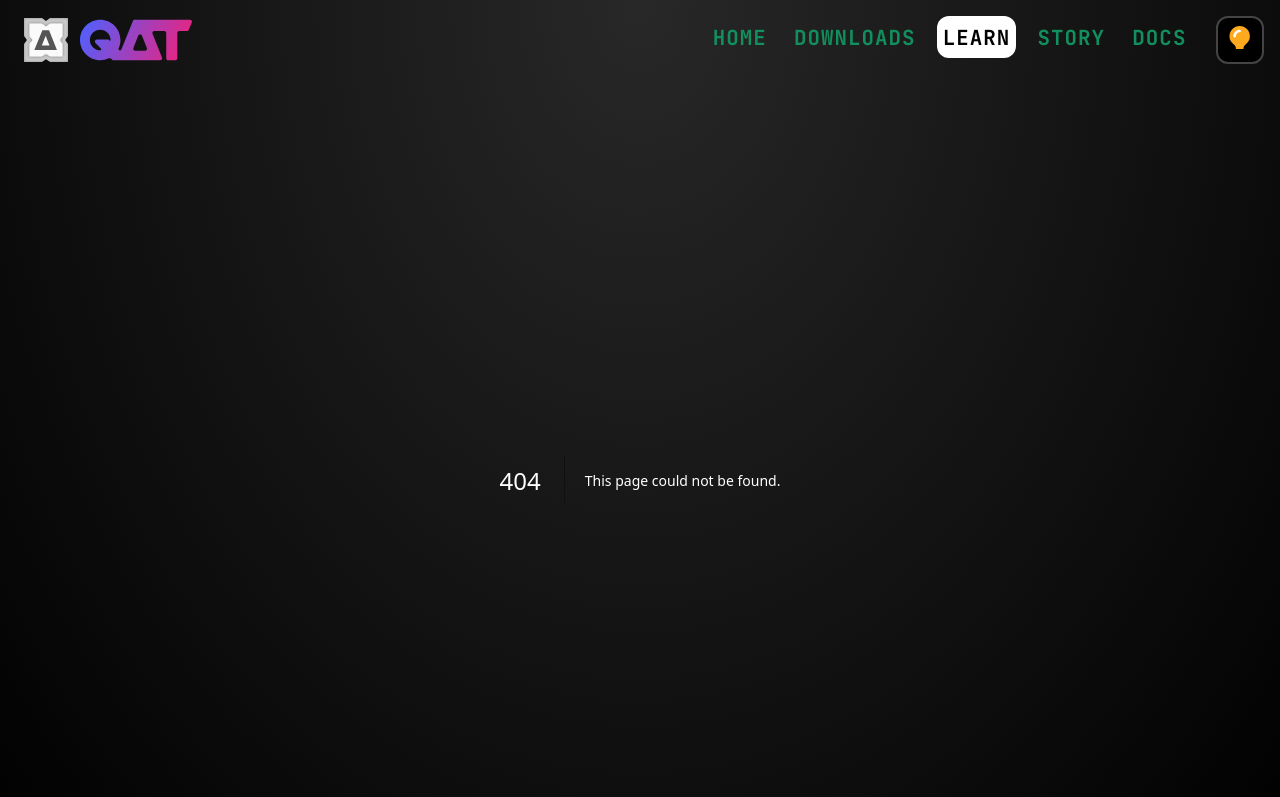
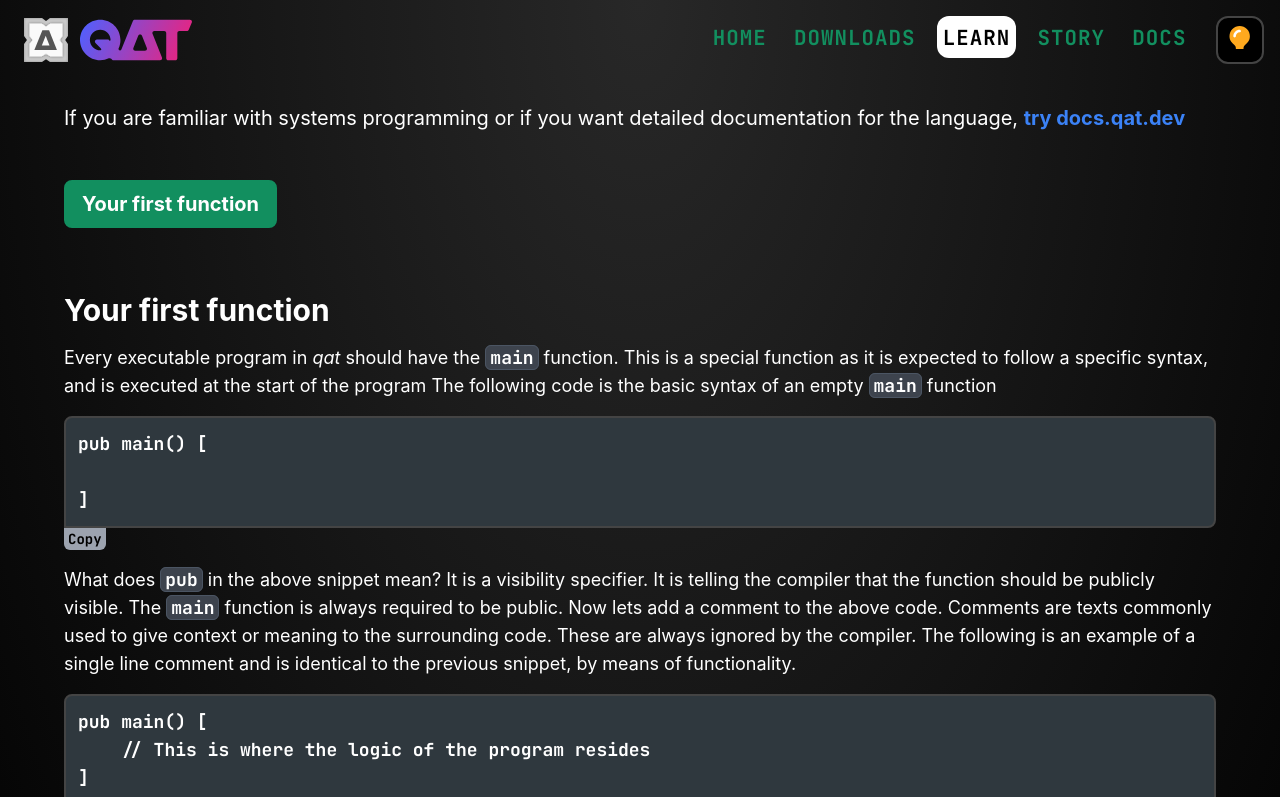
Before and after one commit to qatlang/QatDev, a Next.js app: page /learn in a window 1280 px wide. Before the commit this address had no page. Shown: the top 797 px of the page. Built offline with nearby package versions, Linux system fonts and the light colour scheme.

Commit message:
Added /learn page
- Added page to provide tutorials or guides about the language

- For now, this page has different purpose compared the docs site

```diff
--- /dev/null
+++ b/pages/learn.tsx
@@ -0,0 +1,113 @@
+import path from "path";
+import fs from "fs";
+import { useState } from "react";
+import Markdown from "../components/Markdown";
+import Link from "next/link";
+
+export async function getStaticProps(_ctx: any) {
+  const dir = path.resolve("./public/", "learn");
+  const filenames = fs.readdirSync(dir);
+  const result = filenames
+    .map((p) => {
+      const itemPath = path.join(dir, p);
+      const content = fs.readFileSync(itemPath).toString();
+      const [headStr, contentStr] = content.split("---");
+      const [titleStr, indexStr] = headStr.split("\n");
+      return {
+        title: titleStr.split(": ")[1],
+        index: Number(indexStr.split(": ")[1]),
+        content: contentStr,
+      };
+    })
+    .sort((a, b) => a.index - b.index);
+  return { props: { files: result } };
+}
+
+export default function Page(props: {
+  files: {
+    title: string;
+    index: number;
+    content: string;
+  }[];
+}) {
+  const [index, setIndex] = useState<number>(0);
+  return (
+    <div className="flex flex-col w-[100%]">
+      <title>Learn | QAT Programming Language</title>
+      <div className="flex flex-col self-center w-[90%]">
+        <div className="text-xl text-left my-6">
+          If you are familiar with systems programming or if you want detailed
+          documentation for the language,{" "}
+          <Link
+            className="font-bold text-blue-500 active:text-black"
+            href="https://docs.qat.dev"
+            target="_blank"
+          >
+            try docs.qat.dev
+          </Link>
+        </div>
+        <div className="flex flex-row w-[100%] overflow-x-auto pb-6 my-6">
+          {props.files.flatMap((f, i) => {
+            return (
+              <div
+                className="transition-colors cursor-pointer border-2 border-solid border-gray-400 dark:border-styleGray hover:border-black dark:hover:border-white hover:bg-black dark:hover:bg-white hover:text-white dark:hover:text-black active:bg-black active:border-black active:text-white mr-4 font-bold text-left py-2 px-4 text-xl rounded-lg"
+                onClick={() => {
+                  setIndex(i);
+                }}
+                style={{
+                  color: i == index ? "#ffffff" : undefined,
+                  backgroundColor: i == index ? "#128f5f" : undefined,
+                  borderColor: i == index ? "#128f5f" : undefined,
+                }}
+              >
+                {f.title}
+              </div>
+            );
+          })}
+        </div>
+        <div className="text-3xl font-bold text-left my-4">
+          {props.files[index].title}
+        </div>
+        {/* eslint-disable-next-line react/no-children-prop */}
+        <Markdown className="text-lg" children={props.files[index].content} />
+        <div className="flex flex-row w-[100%] mt-10 mb-20">
+          {index > 0 && (
+            <ChangePage
+              onClick={() => {
+                setIndex(index - 1);
+              }}
+              type="Previous"
+              name={props.files[index - 1].title}
+            />
+          )}
+          <div className="flex-grow" />
+          {index < props.files.length - 1 && (
+            <ChangePage
+              onClick={() => {
+                setIndex(index + 1);
+              }}
+              type="Next"
+              name={props.files[index + 1].title}
+            />
+          )}
+        </div>
+      </div>
+    </div>
+  );
+}
+
+function ChangePage(props: {
+  onClick: () => void;
+  type: string;
+  name: string;
+}) {
+  return (
+    <div
+      onClick={props.onClick}
+      className="transition-colors select-none active:bg-white active:border-white dark:active:bg-black dark:active:border-black hover:text-white dark:hover:text-black hover:bg-black dark:hover:bg-white px-4 py-2 border-2 border-solid border-gray-400 dark:border-gray-600 hover:border-black dark:hover:border-white cursor-pointer rounded-xl flex flex-col w-fit"
+    >
+      <div className="text-left font-bold text-xl">{props.type}</div>
+      <div>{props.name}</div>
+    </div>
+  );
+}
```
